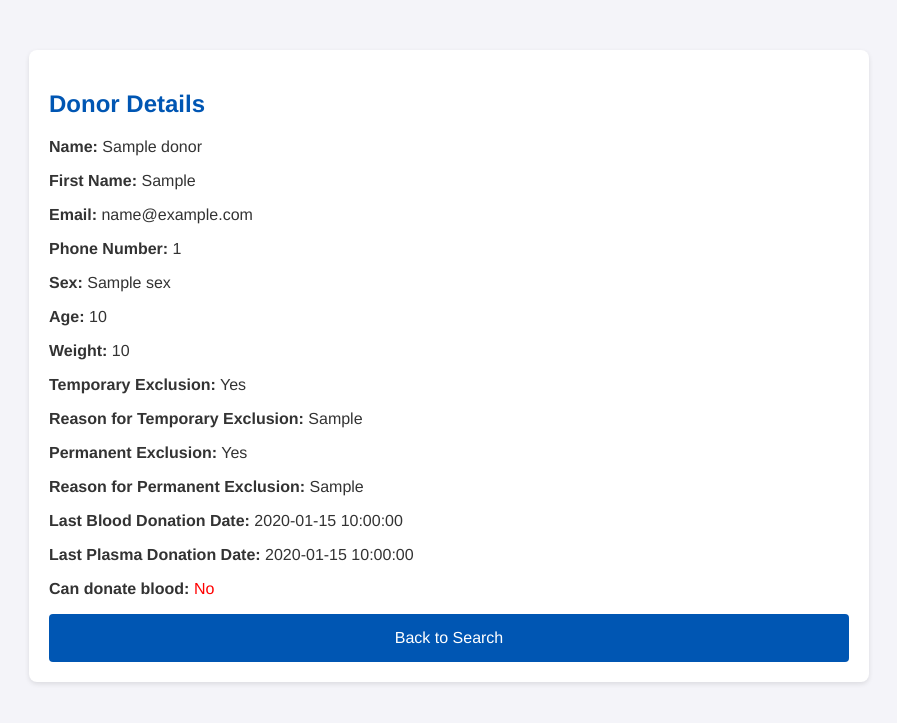
After one commit to chaima-bekhaouda/Donor-Management-System, a PHP site: template src/views/donor_details_view.php in a window 1280 px wide. The commit adds this page. Shown: the top 723 px of the page, without its empty margins (191-1088 px from the left). Run offline with PHP 8.4, Linux system fonts and the light colour scheme; the template is opened without the code that fills it: most values are stand-ins (such as "Sample title", 1, 10 or a date in 2020).

Commit message:
feat: Add donor details functionality
- Add styles for donor details in styles.css
- Add public page donor_details.php
- Add donor_details function in DonorController.php
- Add base canDonateAgain function in DonorModel.php, to be refined later
- Create view for donor details in donor_details_view.php

```diff
--- a/assets/css/styles.css
+++ b/assets/css/styles.css
@@ -129,3 +129,12 @@ form {
     color: #333;
     display: block; /* Make the link take up the whole space of the donor-item */
 }
+
+/* Donor details styles */
+.yes {
+    color: green;
+}
+
+.no {
+    color: red;
+}
--- /dev/null
+++ b/src/views/donor_details_view.php
@@ -0,0 +1,39 @@
+<!DOCTYPE html>
+<html lang="en">
+<head>
+    <meta charset="UTF-8">
+    <meta name="viewport" content="width=device-width, initial-scale=1.0">
+    <title>Donor Details</title>
+    <link rel="stylesheet" href="../assets/css/styles.css">
+</head>
+<body>
+
+<div class="search-container">
+    <h2>Donor Details</h2>
+    <div class="donor-details">
+        <p><strong>Name:</strong> <?= $donor->getName() ?></p>
+        <p><strong>First Name:</strong> <?= $donor->getFirstName() ?></p>
+        <p><strong>Email:</strong> <?= $donor->getEmail() ?></p>
+        <p><strong>Phone Number:</strong> <?= $donor->getPhoneNumber() ?></p>
+        <p><strong>Sex:</strong> <?= $donor->getSex() ?></p>
+        <p><strong>Age:</strong> <?= $donor->getAge() ?></p>
+        <p><strong>Weight:</strong> <?= $donor->getWeight() ?></p>
+        <p><strong>Temporary Exclusion:</strong> <?= $donor->getTemporaryExclusion() ? 'Yes' : 'No' ?></p>
+        <p><strong>Reason for Temporary Exclusion:</strong> <?= $donor->getReasonTemporaryExclusion() ?></p>
+        <p><strong>Permanent Exclusion:</strong> <?= $donor->getPermanentExclusion() ? 'Yes' : 'No' ?></p>
+        <p><strong>Reason for Permanent Exclusion:</strong> <?= $donor->getReasonPermanentExclusion() ?></p>
+        <p><strong>Last Blood Donation Date:</strong> <?= $donor->getLastBloodDonationDate() ?></p>
+        <p><strong>Last Plasma Donation Date:</strong> <?= $donor->getLastPlasmaDonationDate() ?></p>
+        <p><strong>Can donate blood:</strong>
+            <span
+                    class="<?= $donorCanDonate['canDonateBlood'] ? 'yes' : 'no' ?>"><?= $donorCanDonate['canDonateBlood'] ? 'Yes' : 'No' ?>
+            </span>
+        </p>
+    </div>
+    <div class="button-container">
+        <a href="index.php">Back to Search</a>
+    </div>
+</div>
+
+</body>
+</html>
```
Also changed, not shown: public/donor_details.php (added, +7 -0 lines), src/controllers/DonorController.php (+9 -0 lines), src/models/DonorModel.php (+44 -0 lines).
